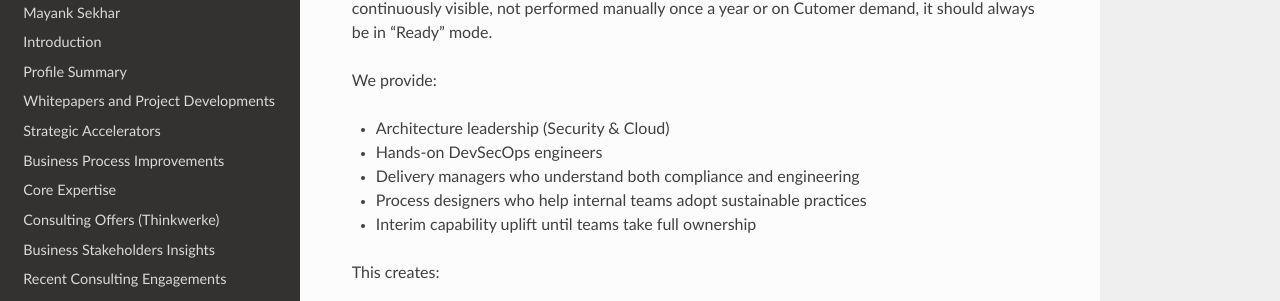
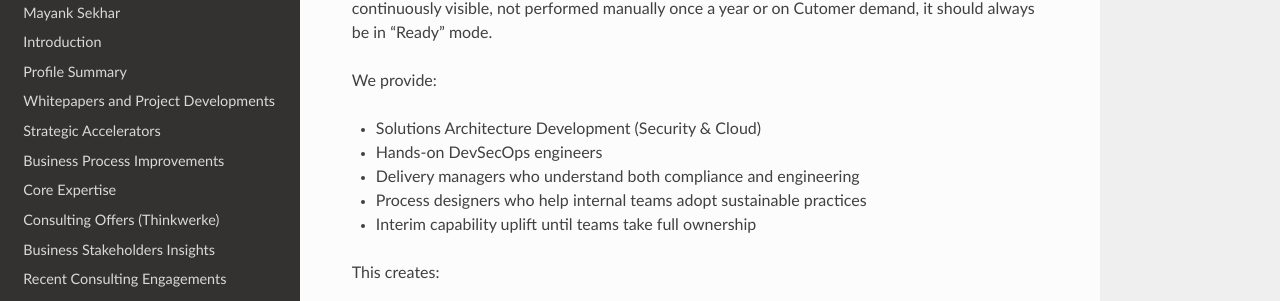
Before and after one commit to Mynkskhr/docs.thinkwerke, a Sphinx documentation site: the page built from docs/source/index.rst, in a window 1280 px wide and 900 px high, scrolled down 1722 px. Shown: the part 139-440 px from the top of the window. Built offline with Sphinx 7.4.7 and the Read the Docs theme 3.1.0, drawn with Linux system fonts in a browser that asks for light colours.

Commit message:
Update index.rst

```diff
--- a/docs/source/index.rst
+++ b/docs/source/index.rst
@@ -74,7 +74,7 @@ Compliance must be engineered, automated, and continuously visible, not performe
 
 We provide:
 
-* Architecture leadership (Security & Cloud)
+* Solutions Architecture Development (Security & Cloud)
 * Hands-on DevSecOps engineers
 * Delivery managers who understand both compliance and engineering
 * Process designers who help internal teams adopt sustainable practices
```
